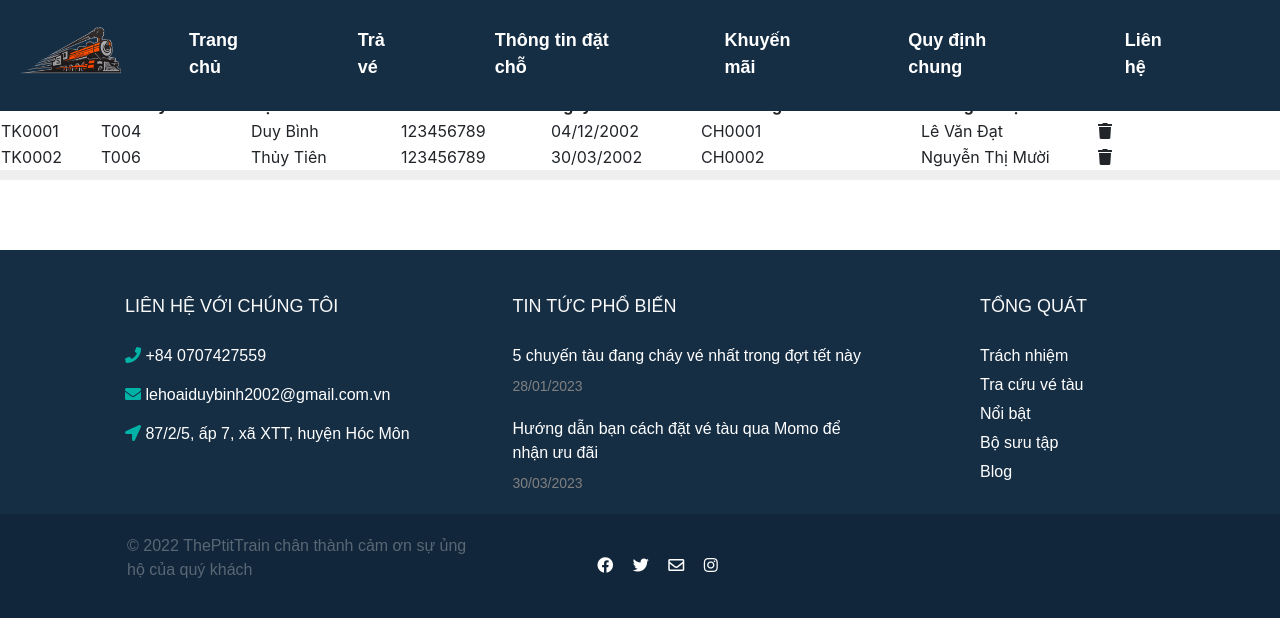
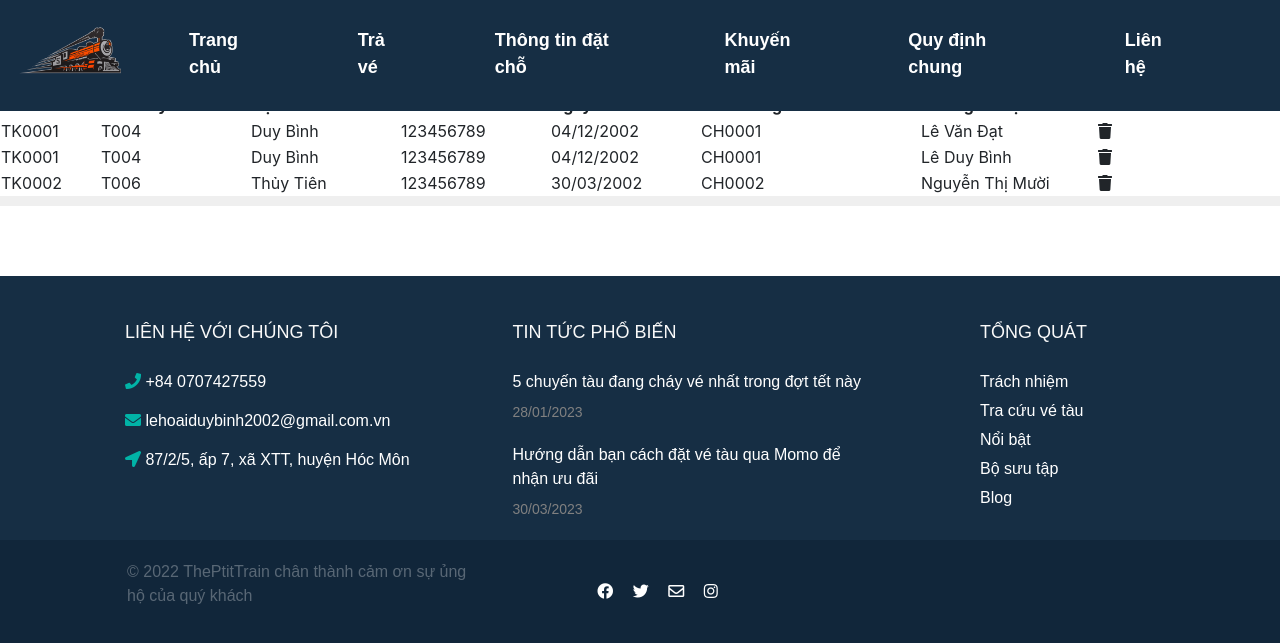
Before and after one commit to LeHoaiDuyBinh/github-WebBanVeTau, a PHP site: template src/view/admin/dashboard_khachhang.php in a window 1280 px wide. Shown: the top 643 px of the page. Run offline with PHP 8.4, Linux system fonts and the light colour scheme; the template is opened without the code that fills it, so the values that code supplies are empty.

Commit message:
Update dashboard_khachhang.php

```diff
--- a/src/view/admin/dashboard_khachhang.php
+++ b/src/view/admin/dashboard_khachhang.php
@@ -28,12 +28,24 @@
       <td data-label="cccd">123456789</td>
       <td data-label="birthday">04/12/2002</td>
       <td data-label="seat-code">CH0001</td>
-      <td data-label="Booking-person">Lê Văn Đạt</td>
+      <td data-label="booking-person">Lê Văn Đạt</td>
       <td data-label="Period">
         <i class="fa fa-trash ticon" style="margin-right: 10px;"></i>
         <i class="fa fa-pencil editBtn"></i>
       </td>
     </tr>
+    <tr>
+      <td data-label="id">TK0001</td>
+      <td data-label="train-code">T004</td>
+      <td data-label="name">Duy Bình</td>
+      <td data-label="cccd">123456789</td>
+      <td data-label="birthday">04/12/2002</td>
+      <td data-label="seat-code">CH0001</td>
+      <td data-label="booking-person">Lê Duy Bình</td>
+      <td data-label="Period">
+        <i class="fa fa-trash ticon" style="margin-right: 10px;"></i>
+        <i class="fa fa-pencil editBtn"></i>
+      </td>
     </tr>
     <tr>
       <td data-label="id">TK0002</td>
@@ -109,33 +121,28 @@ for (let i = 0; i < linkElements.length; i++) {
 }
 
 //-------------------------Tìm kiếm theo ký tự nhập vào--------------------------------------------------
-// Lấy các phần tử DOM
 const searchInput = document.getElementById('search-input');
 const table = document.getElementById('myTable');
+const rows = table.getElementsByTagName('tr');
 
-// Xử lý sự kiện khi người dùng nhập vào thanh tìm kiếm
 searchInput.addEventListener('input', function() {
-  const keyword = searchInput.value.trim().toLowerCase();
+  const keyword = searchInput.value.trim();
   filterTable(keyword);
 });
 
-// Hàm lọc bảng dữ liệu theo từ khóa tìm kiếm
 function filterTable(keyword) {
-  const rows = table.getElementsByTagName('tr');
-
-  // Duyệt qua từng hàng trong bảng (bỏ qua hàng tiêu đề)
   for (let i = 1; i < rows.length; i++) {
     const row = rows[i];
-    const bookingPerson = row.querySelector('td[data-label="Booking-person"]').textContent.toLowerCase();
-
-    // Kiểm tra nếu từ khóa tìm kiếm tồn tại trong tên người đặt chỗ
-    if (bookingPerson.includes(keyword)) {
+    const bookingPerson = row.querySelector('td[data-label="booking-person"]').textContent;
+    if (bookingPerson.toLowerCase().indexOf(keyword.toLowerCase()) !== -1) {
       row.style.display = '';
     } else {
       row.style.display = 'none';
     }
   }
 }
+
+
 
 //------------------------------------------Sửa thông tin---------------------------------------
 //Hiển thị form khi click vào icon pencil
```
